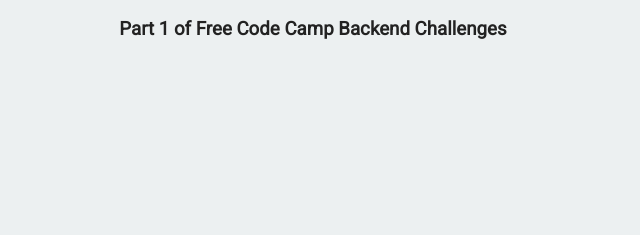
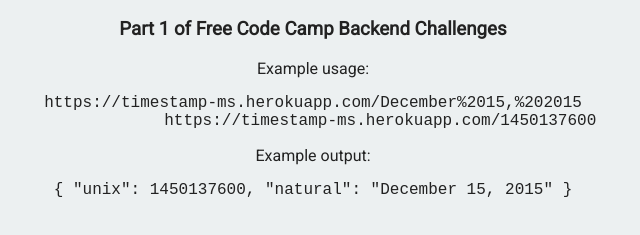
Before and after one commit to mikhailsinyakov/timestamp_microservice, a website: page views/index.html in a window 1280 px wide. Shown: the part 81-316 px from the top of the page, without its empty margins (327-967 px from the left). Drawn offline with Linux system fonts and the light colour scheme.

Commit message:
🐝🏗 Checkpoint views/index.html:586560

```diff
--- a/views/index.html
+++ b/views/index.html
@@ -12,6 +12,13 @@
       <div class="container">
          <h1>Timestamp microservice</h1>
          <h3>Part 1 of Free Code Camp Backend Challenges</h3>
+        <p>Example usage:</p>
+        <pre>https://timestamp-ms.herokuapp.com/December%2015,%202015
+              https://timestamp-ms.herokuapp.com/1450137600</pre>
+        <p>Example output:</p>
+        <pre>{ "unix": 1450137600, "natural": "December 15, 2015" }</pre>
+
+
       </div>
    </body>
 
```
